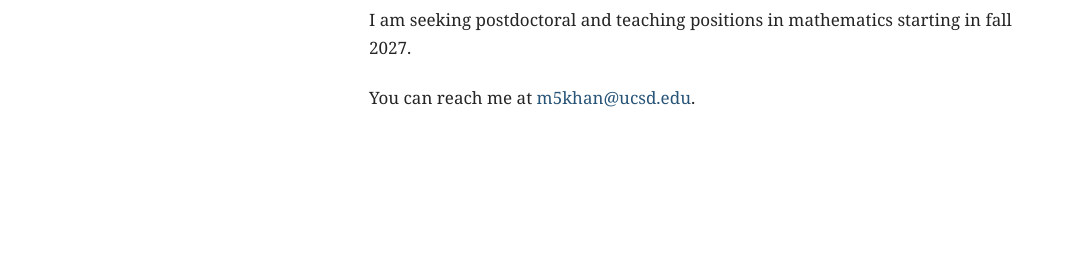
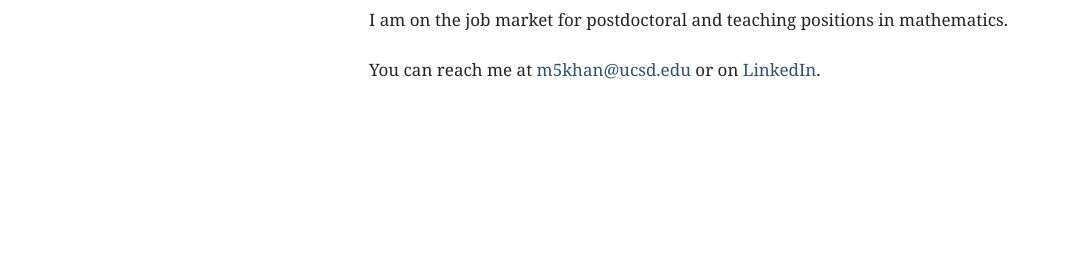
Before and after one commit to yasirferoz/yasirferoz.github.io, a plain HTML site: page index.html in a window 1280 px wide. Shown: the part 530-800 px from the top of the page, without its empty margins (95-1182 px from the left). Drawn offline with Linux system fonts and the light colour scheme.

Commit message:
Update job-market wording and add LinkedIn contact

```diff
--- a/index.html
+++ b/index.html
@@ -29,8 +29,8 @@
 <p>I am a Ph.D. candidate in mathematics at <a href="https://math.ucsd.edu/">UC San Diego</a>, advised by Professor <a href="https://mathweb.ucsd.edu/~bli/">Bo Li</a>. I expect to complete my Ph.D. by June 2027.</p>
 <p>My research interests lie in the analysis of partial differential equations and the calculus of variations, with applications in biology and physics. My recent work focuses on continuum models of reaction–diffusion, electrostatic interactions, and coarsening dynamics. I am also interested in numerical methods for PDEs and variational problems.</p>
 <p>Before coming to UC San Diego, I completed Part III of the <a href="https://www.maths.cam.ac.uk/postgrad/part-iii/prospective.html">Mathematical Tripos</a> at the <a href="https://www.cam.ac.uk/">University of Cambridge</a> and a B.Sc. (Honours) in Mathematics at the <a href="https://www.du.ac.in/">University of Delhi</a>.</p>
-<p>I am seeking postdoctoral and teaching positions in mathematics starting in fall 2027.</p>
-<p>You can reach me at <a href="mailto:m5khan@ucsd.edu">m5khan@ucsd.edu</a>.</p>
+<p>I am on the job market for postdoctoral and teaching positions in mathematics.</p>
+<p>You can reach me at <a href="mailto:m5khan@ucsd.edu">m5khan@ucsd.edu</a> or on <a href="https://www.linkedin.com/in/yasir101">LinkedIn</a>.</p>
 </div></main>
 </div>
 </div>
```
